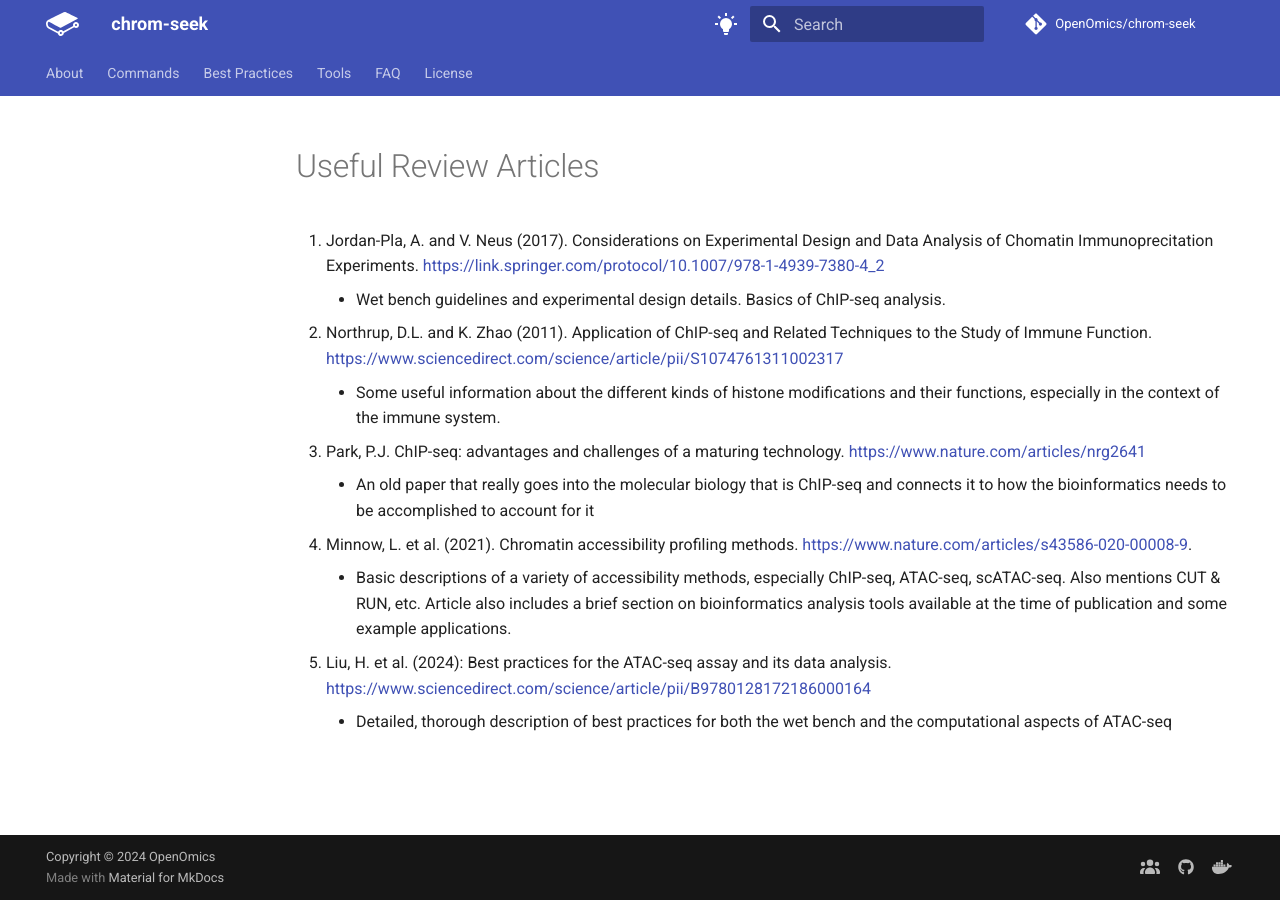
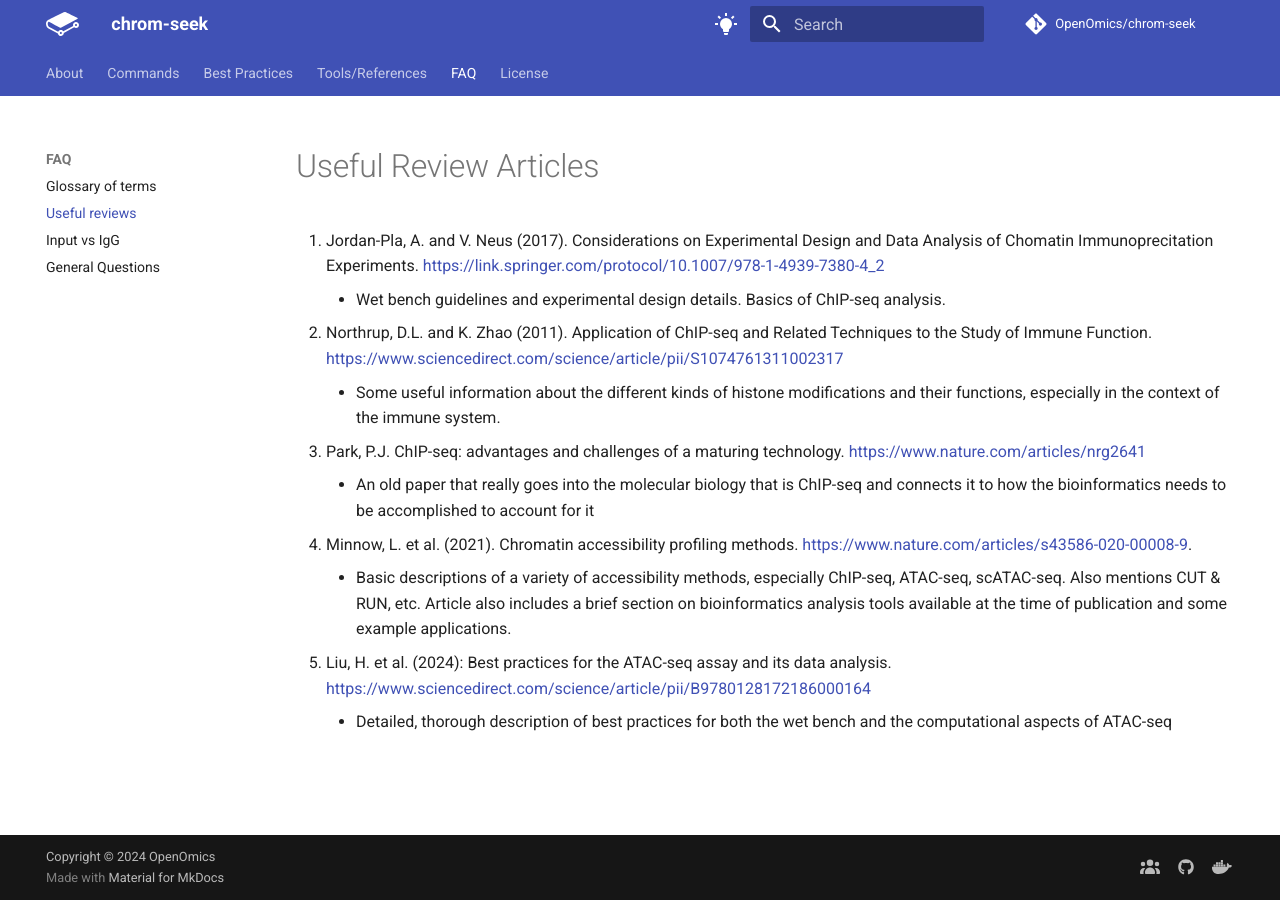
Before and after one commit to OpenOmics/chrom-seek, an MkDocs documentation site: the page built from docs/Useful_review_articles.md, in a window 1280 px wide. Built offline with MkDocs 1.6.1 and Material for MkDocs 9.7.7, drawn with Linux system fonts in a browser that asks for light colours; comment, search, counter and statistics services are not loaded; the version menu is left out.

Commit message:
Update mkdocs.yml

```diff
--- a/mkdocs.yml
+++ b/mkdocs.yml
@@ -103,8 +103,10 @@ nav:
     - chrom-seek install: usage/install.md
     - chrom-seek cache: usage/cache.md
   - Best Practices: best_practices.md
-  - Tools: tools_software.md
+  - Tools/References: tools_software.md
   - FAQ:
     - Glossary of terms: faq/glossary.md
+    - Useful reviews: Useful_review_articles.md
+    - Input vs IgG: faq/Input_vs_IgG.md
     - General Questions: faq/questions.md
   - License: license.md
```
